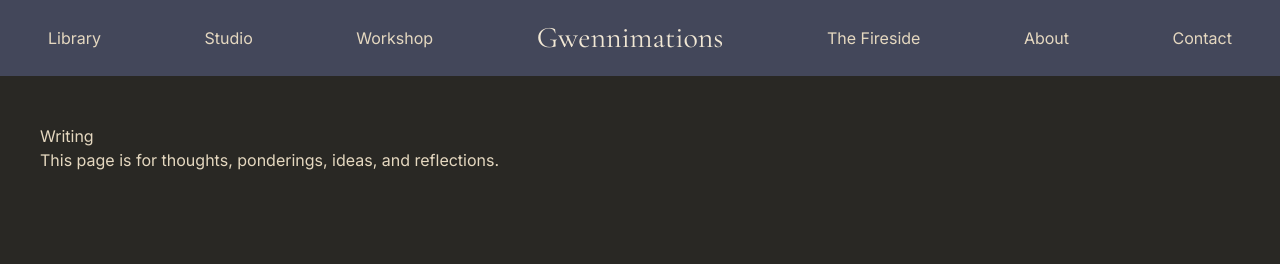
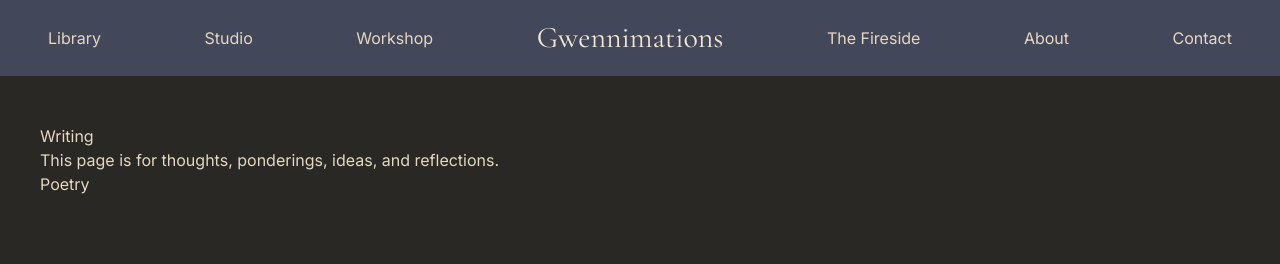
Before and after one commit to gwennthompson/gwennimations, a Next.js app: page /library in a window 1280 px wide. Shown: the top 264 px of the page. Built offline with nearby package versions, Linux system fonts and the light colour scheme.

Commit message:
Addition of Poetry section and first poem

```diff
--- a/app/library/page.tsx
+++ b/app/library/page.tsx
@@ -1,8 +1,11 @@
+import Link from "next/link";
+
 export default function Writing() {
   return (
     <div>
       <h1>Writing</h1>
       <p>This page is for thoughts, ponderings, ideas, and reflections.</p>
+      <Link href="/library/poetry">Poetry</Link>
     </div>
   );
 }
```
